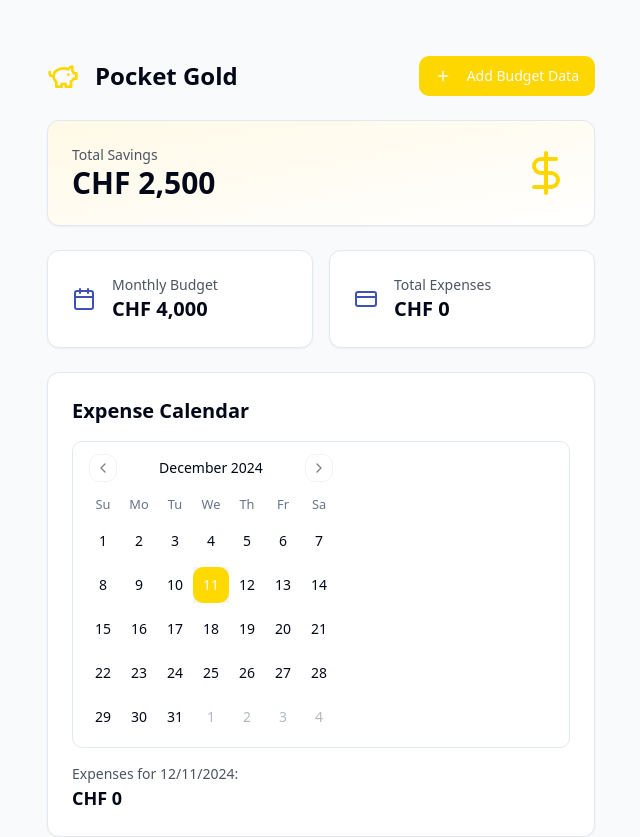
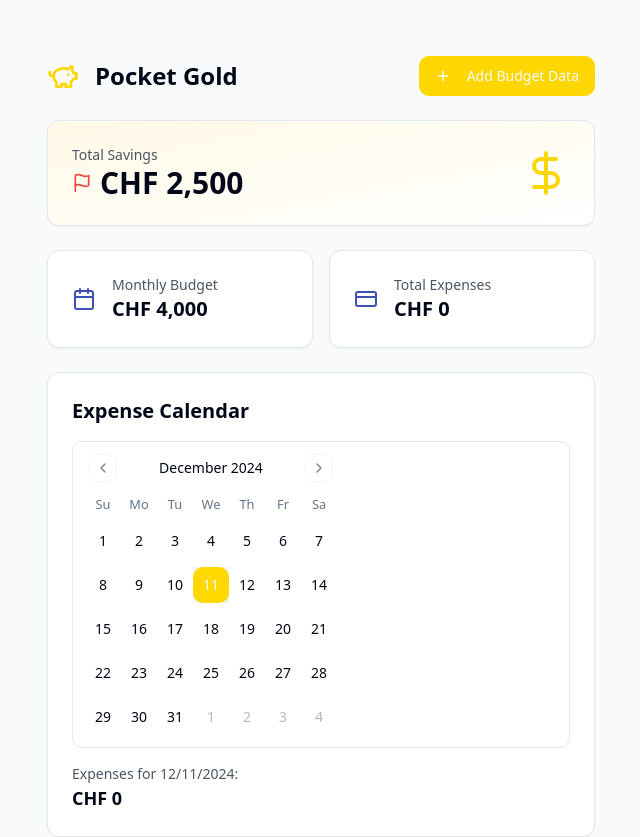
Before and after one commit to Ax222-IT/transparent-savings-pocket, a React (Vite) app: page / in a window 1280 px wide. Shown: the top 837 px of the page, without its empty margins (9-649 px from the left). Built offline with nearby package versions, Linux system fonts and the light colour scheme.

Commit message:
Update currency symbol and logo
Changed the currency symbol from $ to CHF in the Dashboard component and added the Switzerland country logo for better representation of the currency.
[skip gpt_engineer]

```diff
--- a/src/components/Dashboard.tsx
+++ b/src/components/Dashboard.tsx
@@ -1,6 +1,6 @@
 import { Card } from "@/components/ui/card";
 import { Button } from "@/components/ui/button";
-import { DollarSign, PiggyBank, Calendar, CreditCard, Plus } from "lucide-react";
+import { DollarSign, PiggyBank, Calendar, CreditCard, Plus, Flag } from "lucide-react";
 import { useState } from "react";
 import { BudgetForm } from "./BudgetForm";
 import { ExpenseCalendar } from "./ExpenseCalendar";
@@ -43,9 +43,12 @@ export const Dashboard = () => {
         <div className="flex items-center justify-between">
           <div>
             <p className="text-sm text-gray-600">Total Savings</p>
-            <h2 className="text-3xl font-bold animate-number-scroll">
-              CHF {totalSavings.toLocaleString()}
-            </h2>
+            <div className="flex items-center space-x-2">
+              <Flag className="w-5 h-5 text-red-500" />
+              <h2 className="text-3xl font-bold animate-number-scroll">
+                CHF {totalSavings.toLocaleString()}
+              </h2>
+            </div>
           </div>
           <DollarSign className="w-12 h-12 text-gold-300" />
         </div>
```
